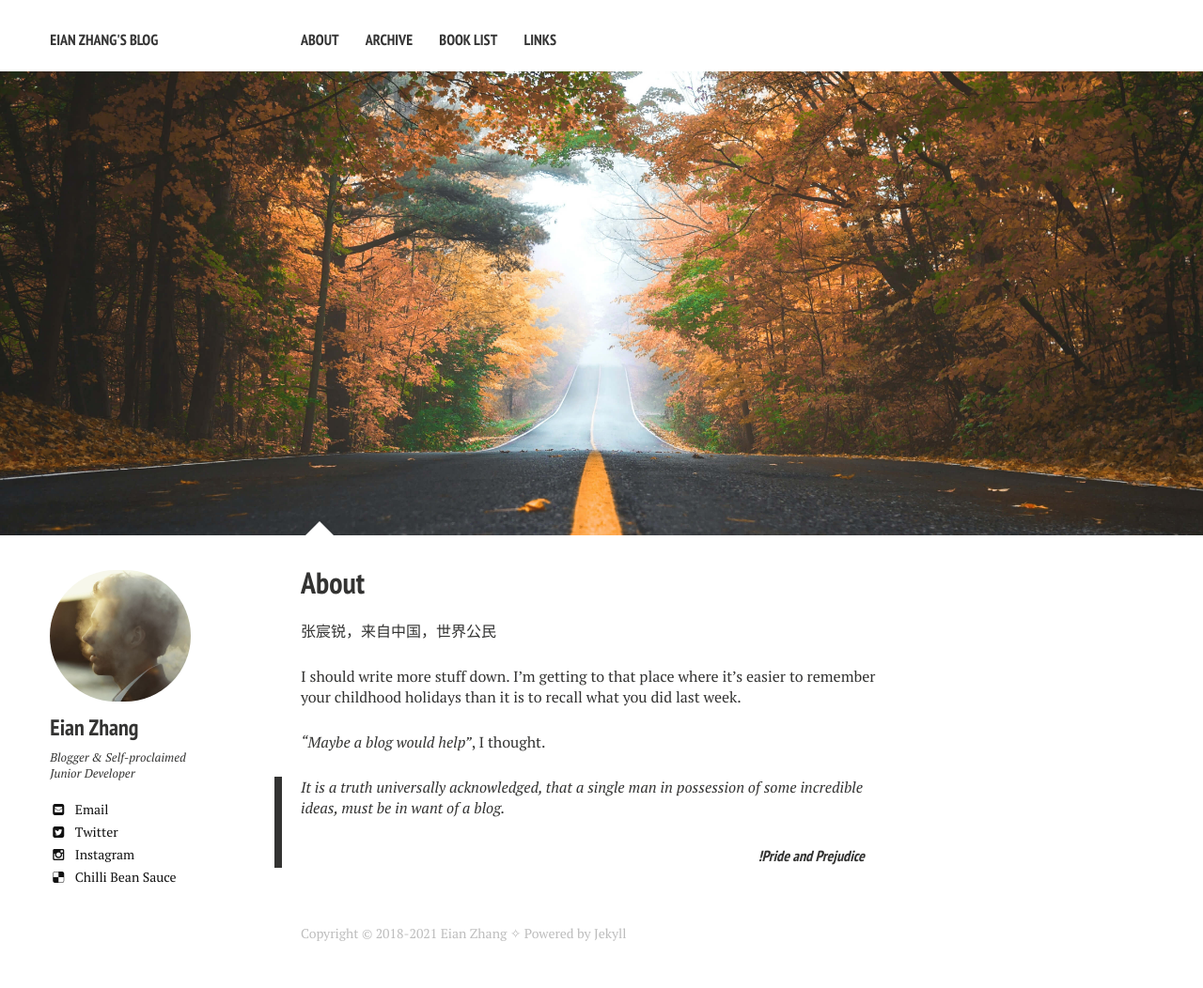
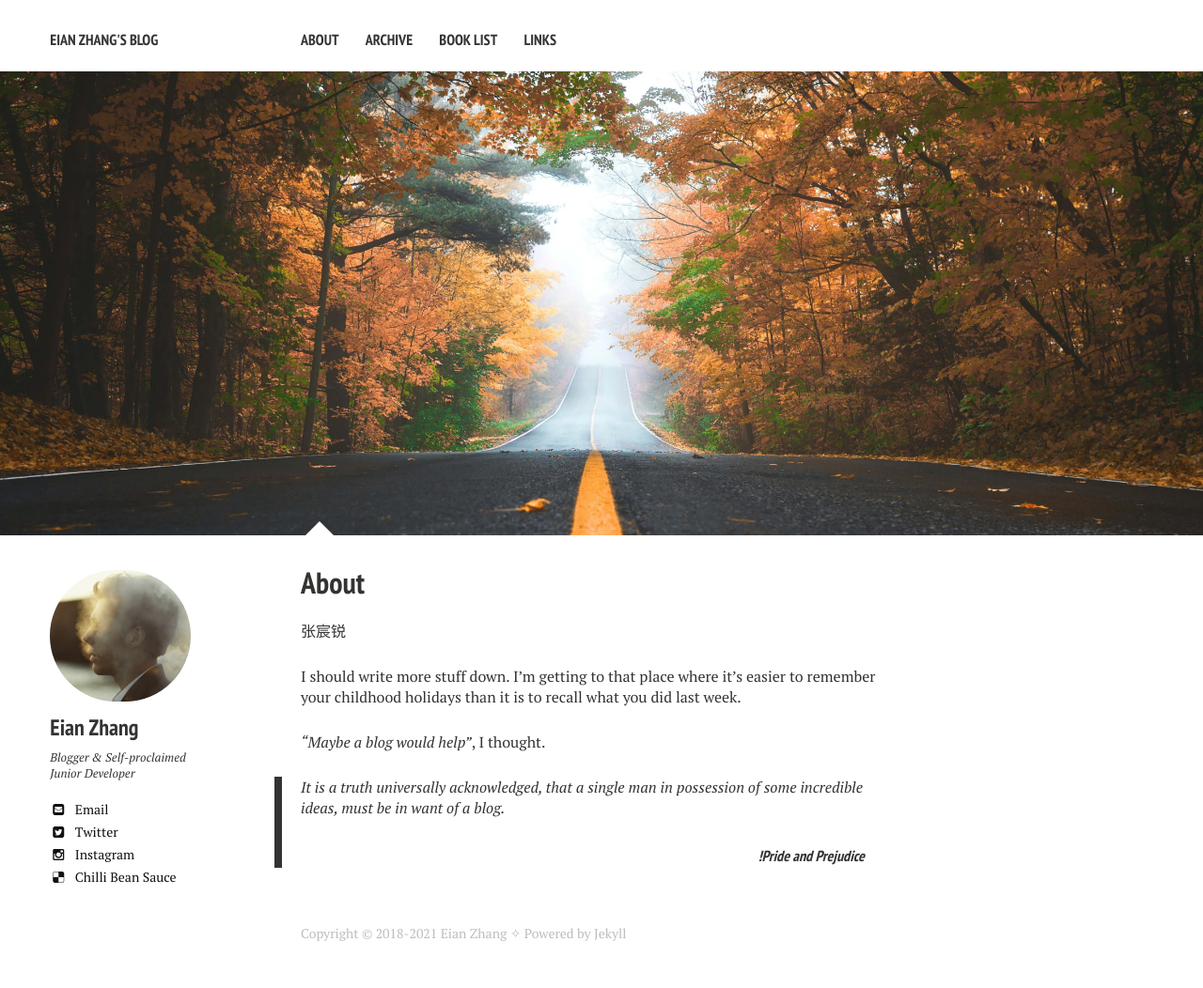
Before and after one commit to jarynzhang/eianzhang.github.io, a Jekyll site: the page built from about/index.md, in a window 1280 px wide. Shown: the whole page at 94% size. Built offline with Jekyll 4.4.1, drawn with Linux system fonts in a browser that asks for light colours; nearby versions of some CDN libraries.

```diff
--- a/_includes/_category.html
+++ b/_includes/_category.html
@@ -5,7 +5,6 @@
     {% assign path_type = nil %}
 {% endcase %}
 
-<i class="fa fa-fw fa-tags"></i>:
 {% if site.tag_archive.path %}
   {% assign tags_sorted = page.tags | sort_natural %}
   <p class="page__taxonomy">
@@ -39,6 +38,7 @@
     {% for tag in site.tags %}
       {% if tag[1].size == i %}
         <li >
+          <i class="fa fa-fw fa-tags"></i>:
           <a href="#{{ tag[0] | slugify }}">
             <small>{{ tag[0] }} <span class="taxonomy__count">{{ i }}</span></small>
           </a>
--- a/about/index.md
+++ b/about/index.md
@@ -8,7 +8,7 @@ share: false
 image:
   feature: aboutmes.jpg
 ---
-张宸锐，来自中国，世界公民
+张宸锐
 
 
 I should write more stuff down.  I'm getting to that place where it's easier to remember your childhood holidays than it is to recall what you did last week.
```
